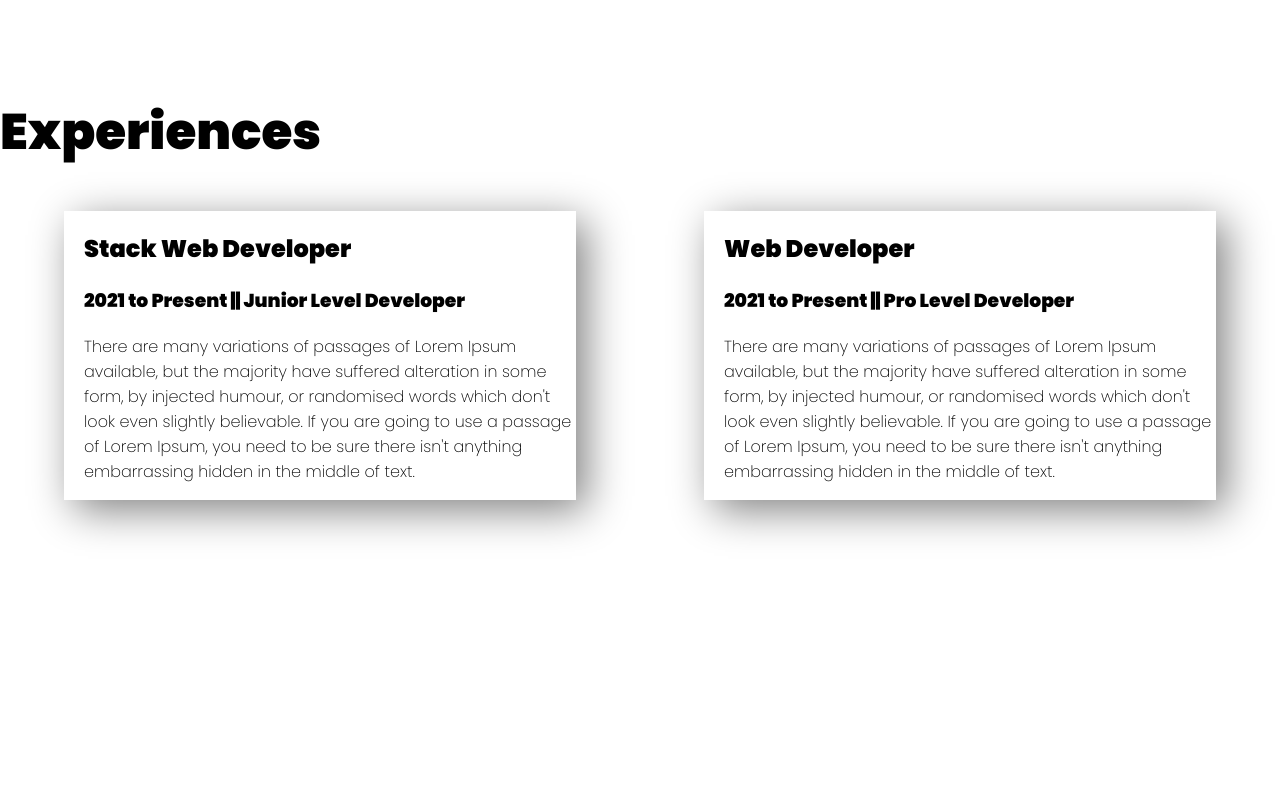
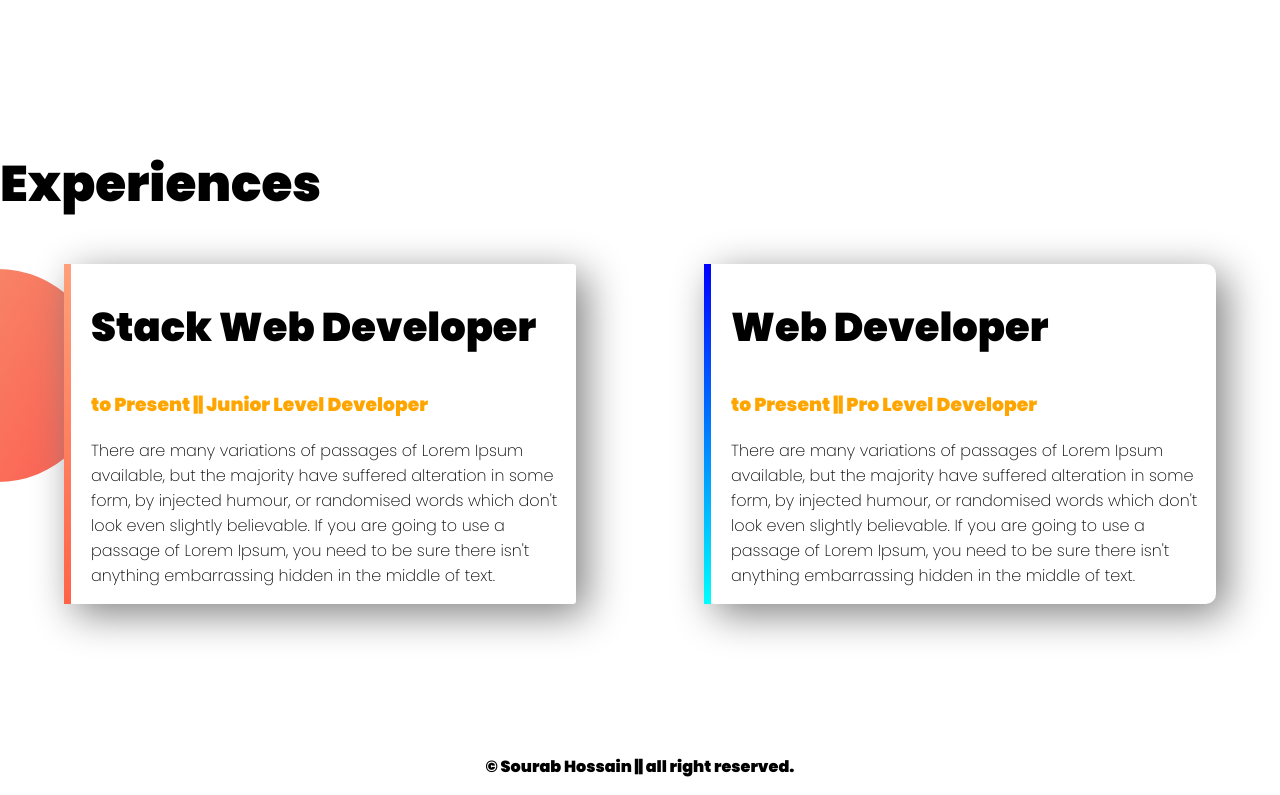
Before and after one commit to sourab73/Basic-Frontend, a plain HTML site: page index.html in a window 1280 px wide. Shown: the part 1137-1932 px from the top of the page. Before the commit the page ends 1787 px from the top, so only its background shows below. Drawn offline with Linux system fonts and the light colour scheme.

Commit message:
finalwebsite

```diff
--- a/home.css
+++ b/home.css
@@ -7,6 +7,10 @@ h1 {
     font-size: 50px;
 }
 
+h2 {
+    font-size: 40px;
+}
+
 .neme-highlight {
     color: orange;
 }
@@ -14,6 +18,7 @@ h1 {
 .flexible-container {
     display: flex;
     margin-bottom: 150px;
+
 }
 
 
@@ -49,11 +54,37 @@ h1 {
     background-position: right;
 }
 
+.experiences {
+    background-image: url(images/exp-bg.png);
+    background-repeat: no-repeat;
+    background-position: left;
+}
+
 .experience-item {
     box-shadow: 10px 10px 40px gray;
     width: 40%;
     margin-left: 5%;
     margin-right: 5%;
     padding-left: 20px;
+    border-radius: 10px;
+    background-color: white;
 
 }
+
+#full-stack {
+    border-left: 7px solid;
+    border-image: linear-gradient(lightSalmon, tomato);
+    border-image-slice: 1;
+    border-radius: 3px;
+}
+
+#baby-web {
+    border-left: 7px solid;
+    border-image: linear-gradient(blue, cyan);
+    border-image-slice: 1;
+}
+
+footer p {
+    text-align: center;
+    font-weight: 700;
+}
--- a/index.html
+++ b/index.html
@@ -44,12 +44,12 @@
     </div>
   </section>
 
-  <section class="Experiences">
+  <section class="experiences">
     <h1>Experiences</h1>
     <div class="flexible-container">
-      <div class="experience-item">
+      <div id="full-stack" class="experience-item">
         <h2>Stack Web Developer</h2>
-        <h3>2021 to Present || Junior Level Developer</h3>
+        <h3><span class="neme-highlight"> to Present || Junior Level Developer</span></h3>
         <p>
           There are many variations of passages of Lorem Ipsum available, but the majority have suffered alteration in
           some form, by injected humour, or randomised words which don't look even slightly believable. If you are going
@@ -57,9 +57,9 @@
           text.
         </p>
       </div>
-      <div class="experience-item">
+      <div id="baby-web" class="experience-item">
         <h2>Web Developer</h2>
-        <h3>2021 to Present || Pro Level Developer</h3>
+        <h3><span class="neme-highlight"> to Present || Pro Level Developer</span></h3>
         <p>
           There are many variations of passages of Lorem Ipsum available, but the majority have suffered alteration in
           some form, by injected humour, or randomised words which don't look even slightly believable. If you are going
@@ -69,6 +69,12 @@
       </div>
     </div>
   </section>
+
+  <footer>
+    <p>
+      © Sourab Hossain || all right reserved.
+    </p>
+  </footer>
 </body>
 
 </html>
```
